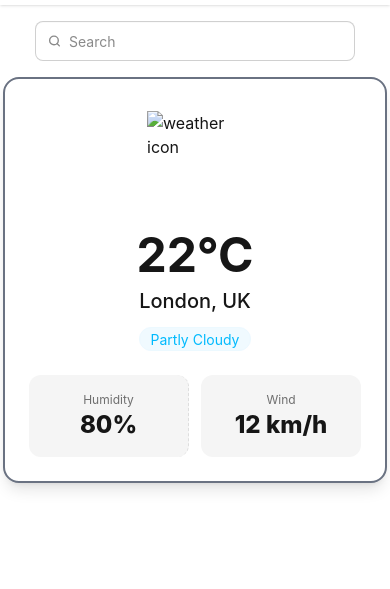
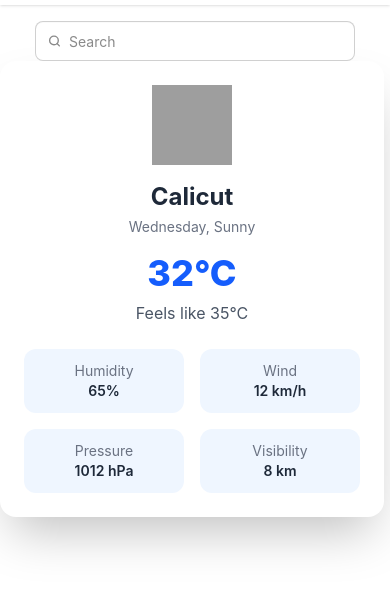
Before and after one commit to Joyel15/Nimbus-Weather-app, a website: page src/index.html in a window 390 px wide. Shown: the part 75-664 px from the top of the page. Drawn offline with nearby package versions, Linux system fonts and the light colour scheme; files that its build step writes are made by us from their sources; grey boxes are pictures that could not be loaded.

Commit message:
Redesigned weather card layout and made it responsive

```diff
--- a/src/index.html
+++ b/src/index.html
@@ -43,28 +43,46 @@
     </div>
 
     <!-- Weather card -->
-    <div class="flex justify-center mt-4">
-      <div class="card bg-base-100 w-96 border-2 border-gray-500 shadow-lg">
-        <div class="flex justify-center pt-8">
-          <img src="../waether.png" alt="weather icon" class="w-24 h-24">
-        </div>
-        <div class="card-body items-center text-center">
-          <h2 class="text-5xl font-bold">22°C</h2>
-          <p class="text-xl font-medium">London, UK</p>
-          <div class="badge badge-soft badge-info mt-1">Partly Cloudy</div>
-          <div class="grid grid-cols-2 gap-3 mt-4 w-full">
-            <div class="stat bg-base-200 rounded-xl">
-              <div class="stat-title">Humidity</div>
-              <div class="stat-value text-2xl">80%</div>
-            </div>
-            <div class="stat bg-base-200 rounded-xl">
-              <div class="stat-title">Wind</div>
-              <div class="stat-value text-2xl">12 km/h</div>
-            </div>
-          </div>
-        </div>
+ <div class="w-full max-w-sm sm:max-w-md bg-white rounded-2xl shadow-2xl p-6 sm:p-8 text-center">
+
+    <!-- Weather Icon -->
+    <div class="flex justify-center mb-4">
+      <img
+        src="https://cdn-icons-png.flaticon.com/512/869/869869.png"
+        alt="Weather Icon"
+        class="w-20 h-20 sm:w-24 sm:h-24"
+      />
+    </div>
+
+    <!-- Weather card main Details -->
+    <h2 class="text-2xl sm:text-3xl font-bold text-gray-800">Calicut</h2>
+    <p class="text-gray-500 text-sm sm:text-base mt-1">Wednesday, Sunny</p>
+
+    <div class="mt-4">
+      <p class="text-4xl sm:text-5xl font-extrabold text-blue-600">32°C</p>
+      <p class="text-gray-600 mt-2">Feels like 35°C</p>
+    </div>
+
+    <!-- Weather card extra Details -->
+    <div class="grid grid-cols-2 gap-4 mt-6 text-sm sm:text-base">
+      <div class="bg-blue-50 rounded-xl p-3">
+        <p class="text-gray-500">Humidity</p>
+        <p class="font-semibold text-gray-800">65%</p>
+      </div>
+      <div class="bg-blue-50 rounded-xl p-3">
+        <p class="text-gray-500">Wind</p>
+        <p class="font-semibold text-gray-800">12 km/h</p>
+      </div>
+      <div class="bg-blue-50 rounded-xl p-3">
+        <p class="text-gray-500">Pressure</p>
+        <p class="font-semibold text-gray-800">1012 hPa</p>
+      </div>
+      <div class="bg-blue-50 rounded-xl p-3">
+        <p class="text-gray-500">Visibility</p>
+        <p class="font-semibold text-gray-800">8 km</p>
       </div>
     </div>
+ </div>
 
   </main>
 </body>
```
